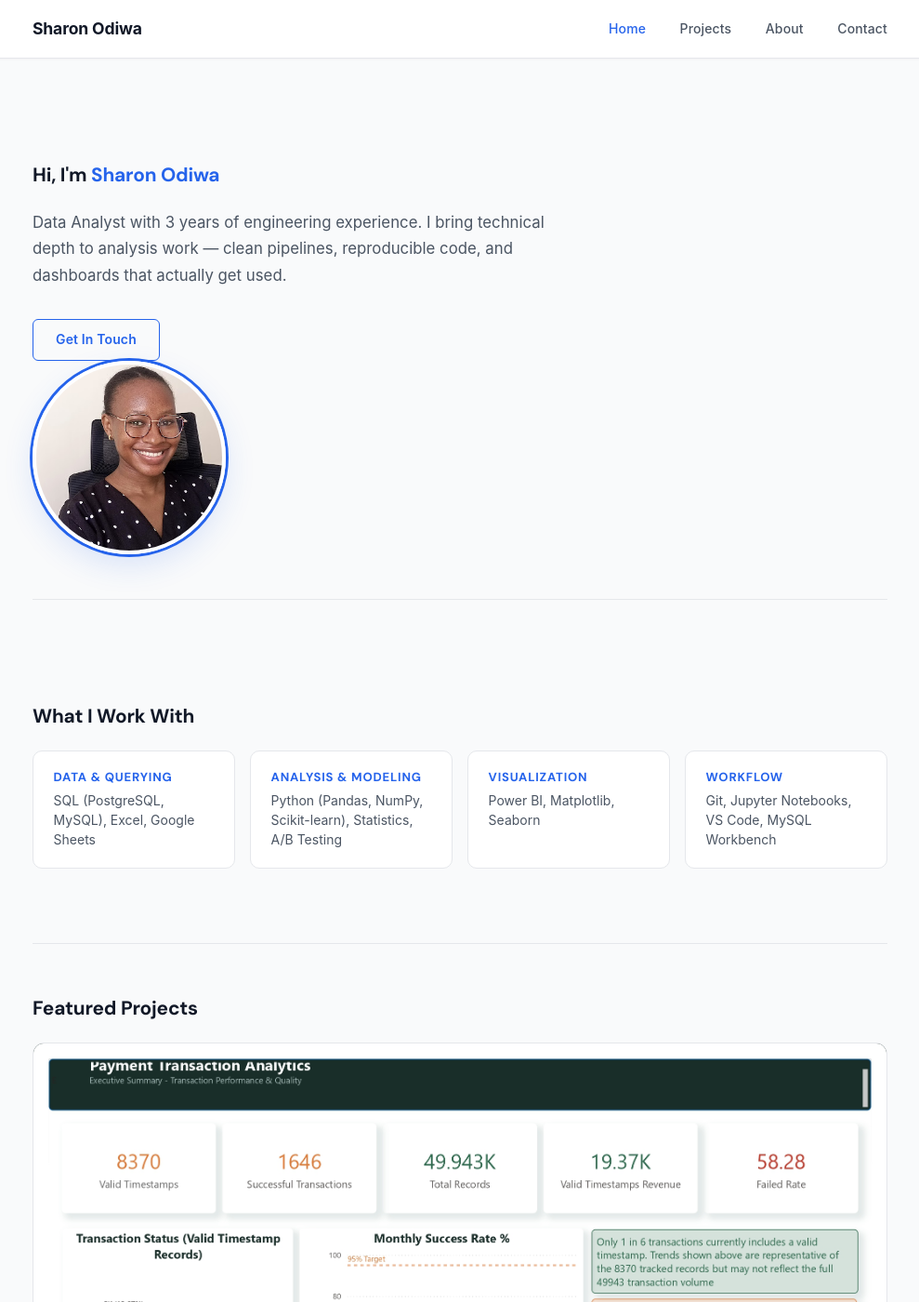
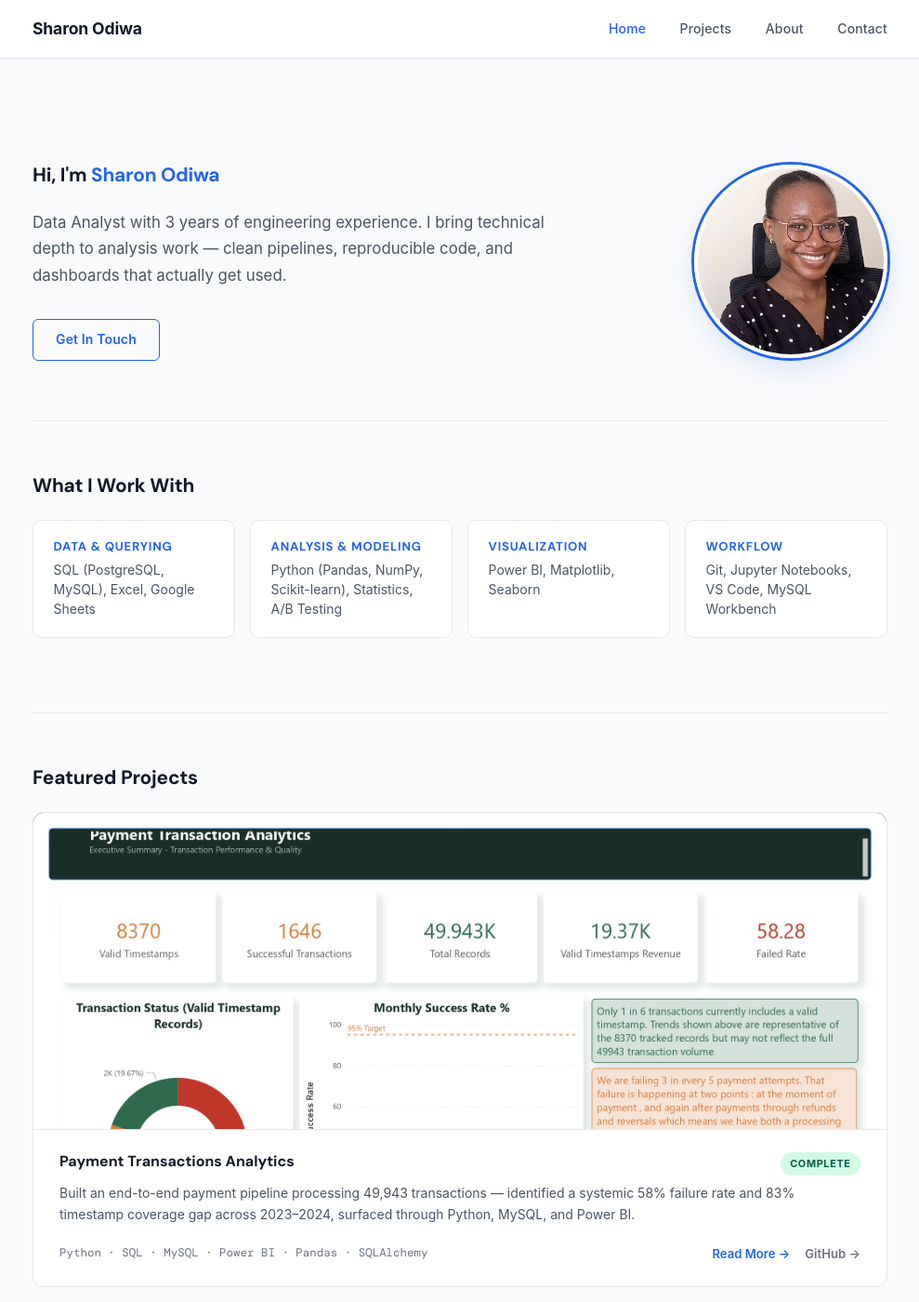
Before and after one commit to Justsharon/sharonodiwa, a Jekyll site: the page built from index.md, in a window 1280 px wide and 1400 px high. Shown: the whole window at 93% size, without its empty margins (145-1134 px from the left). Built offline with Jekyll 4.4.1, drawn with Linux system fonts in a browser that asks for light colours.

Commit message:
fix: fix hero section
Signed-off-by: Justsharon <odiwasharon@gmail.com>

```diff
--- a/assets/css/main.css
+++ b/assets/css/main.css
@@ -120,10 +120,20 @@ a:hover {
    HERO
    ===================== */
 
+
 .hero {
-    padding: 4rem 0 3rem;
+  display: flex;
+  align-items: center;
+  justify-content: space-between;
+  gap: 3rem;
+  padding: 4rem 0 4rem;
   border-bottom: 1px solid #e5e7eb;
-    margin-bottom: 3.5rem;
+  margin-bottom: 0;
+}
+
+.hero-text {
+  flex: 1;
+  min-width: 0;
 }
 
 .hero h2 {
```
Lines whose indentation alone changed are shown as unchanged.
